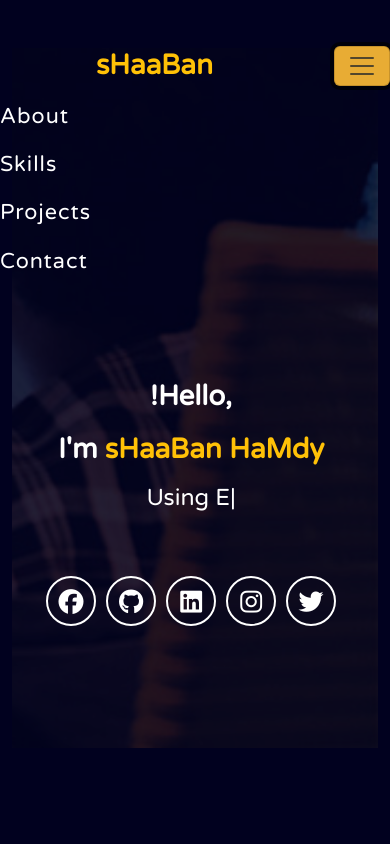
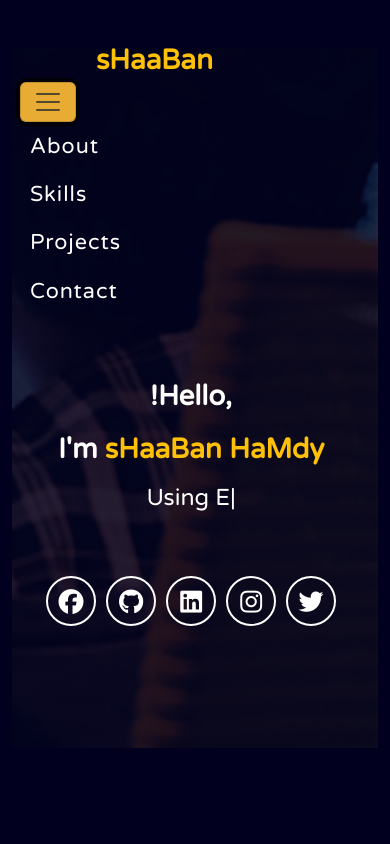
Before and after one commit to ShaabanHamdy/My-Portfolio, a React (Create React App) app: page / in a window 390 px wide. Both pictures are taken after a click on the button "Toggle navigation". Shown: the top 844 px of the page. Built offline with nearby package versions, Linux system fonts and the light colour scheme.

Commit message:
first commit

```diff
--- a/src/Components/Navbar/Navbar.jsx
+++ b/src/Components/Navbar/Navbar.jsx
@@ -9,7 +9,7 @@ const Navbar = () => {
     window.addEventListener("scroll", () => {
       if (window.scrollY > 100) {
         headerRef.current.style.background = "rgb(1, 1, 31)";
-        headerRef.current.style.padding = "0px";
+        headerRef.current.style.padding = "20px";
       } else {
         headerRef.current.style.background = "transparent";
         headerRef.current.style.padding = "40px 0px";
@@ -35,13 +35,13 @@ const Navbar = () => {
 
   return (
     <>
-      <nav className="navbar navbar-expand-lg fs-4  ">
+      <nav className="navbar navbar-expand-lg fs-4    ">
         <div
           ref={headerRef}
-          className={`container-fluid ${style.header} transition-all `}
+          className={`container-fluid ${style.header}  `}
         >
           <a
-            className="navbar-brand text-warning fs-1 fw-bold mx-5 px-5 "
+            className={`${style.navbarBoth} navbar-brand text-warning  fs-1 fw-bold mx-5 px-5 `}
             href="#HOME"
           >
             sHaaBan
@@ -61,7 +61,7 @@ const Navbar = () => {
             className="collapse navbar-collapse "
             id="navbarSupportedContent"
           >
-            <ul className="navbar-nav mx-auto me-5">
+            <ul className={`${style.navbarBot} navbar-nav mx-auto me-5`}>
               <li className="nav-item">
                 <a
                   className={`nav-link active ${style.NavLink}`}
--- a/src/Components/Navbar/navbar.module.css
+++ b/src/Components/Navbar/navbar.module.css
@@ -1,6 +1,6 @@
-.header{
+.header {
   position: fixed;
-    background-color:transparent ;
+  background-color: transparent;
   left: 0px;
   right: 0;
   top: 0px;
@@ -12,7 +12,7 @@
   -ms-transition: all 0.5s !important;
   -o-transition: all 0.5s !important;
 }
-.btnTop{
+.btnTop {
   position: fixed;
   right: 10px;
   bottom: 50px;
@@ -24,16 +24,15 @@
   -ms-transition: all 1s;
   -o-transition: all 1s;
 }
-.NavLink{
+.NavLink {
   letter-spacing: 1px;
   color: #fff !important;
   position: relative;
-
 }
-.NavLink:hover{
+.NavLink:hover {
   color: #e8ac34 !important;
 }
-.NavLink::before{
+.NavLink::before {
   transition: all 0.5s;
   content: "";
   background-color: #e8ac34 !important;
@@ -46,10 +45,10 @@
   -ms-transition: all 0.5s;
   -o-transition: all 0.5s;
 }
-.NavLink:hover::before{
+.NavLink:hover::before {
   transition: all 0.5s;
   content: "";
-    background-color:  #e8ac34 !important;
+  background-color: #e8ac34 !important;
   width: 75px;
   height: 2px;
   position: absolute;
@@ -60,15 +59,28 @@
   -o-transition: all 0.5s;
 }
 
-@media screen  and (min-width : 770px) and (max-width : 992px)
-{
-.navbarToggler{
+@media screen and (min-width: 770px) and (max-width: 992px) {
+  .navbarToggler {
     background-color: #e8ac34 !important;
   }
 }
-@media screen  and (max-width : 770px)
-{
-.navbarToggler{
+@media screen and (max-width: 769px) {
+  .navbarToggler {
     background-color: #e8ac34 !important;
   }
+  .navbarBoth {
+    padding:  0px !important;
   }
+  .navbarBot {
+    padding:  0px 30px !important;
+  }
+  .navbarToggler {
+    margin: 0px 20px !important;
+  }
+  /* .btnTop {
+    position: fixed;
+    right: 20px;
+    bottom: 50px;
+    z-index: 99999;
+  } */
+}
```
Lines whose indentation alone changed are shown as unchanged.
